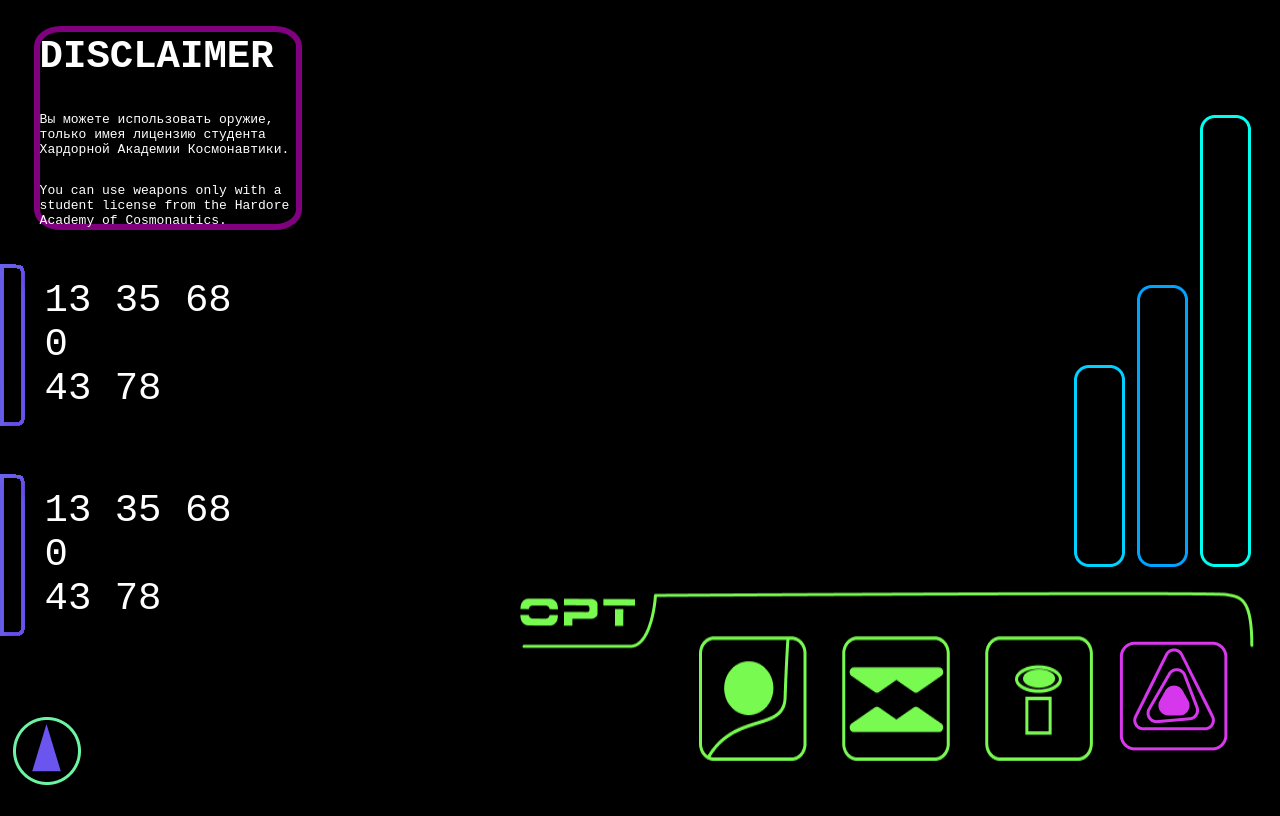
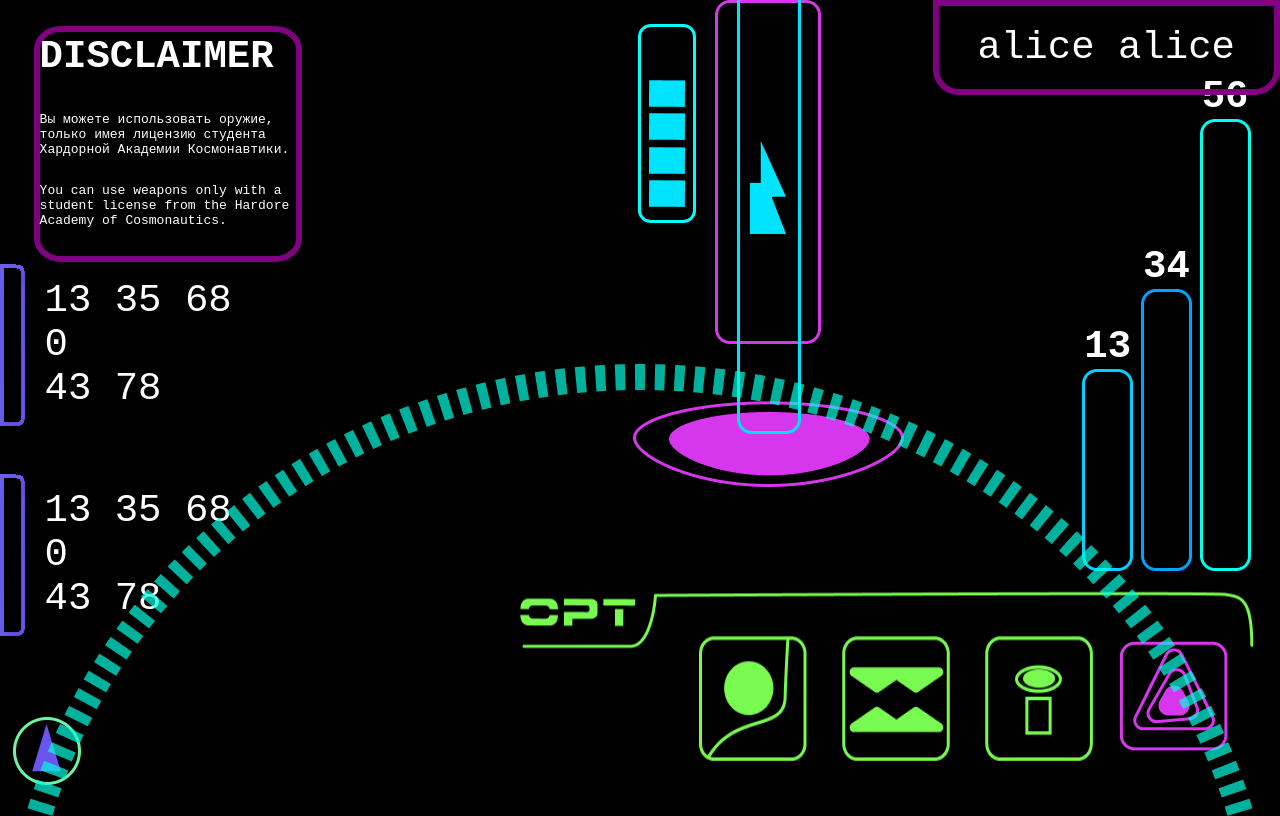
Before and after one commit to Rayova/dashaspizdez, a plain HTML site: page index.html in a window 1280 px wide. Shown: the top 816 px of the page. Drawn offline with Linux system fonts and the light colour scheme.

Commit message:
основа

```diff
--- a/index.html
+++ b/index.html
@@ -43,27 +43,43 @@
 
 
     <section class="main__section__4">
-      <img class="main__section__4__img1" src="img/16(3).png" alt="">
 
-      <img class="main__section__4__img2" src="img/16(2).png" alt="">
+      <div class="main__section__4__div">
+        <img class="main__section__4__img1" src="img/16(3).png" alt="">
+        <h1 class="main__section__4__h1">13</h1>
+      </div>
 
-      <img class="main__section__4__img3" src="img/16(1).png" alt="">
-<!--
-      <h1>23</h1>
-      <h2>56</h2>
-      <h3>68</h3> -->
+      <div class="main__section__4__div">
+        <img class="main__section__4__img1" src="img/16(2).png" alt="">
+        <h2 class="main__section__4__h2">34</h2>
+      </div>
 
+      <div class="main__section__4__div">
+        <img class="main__section__4__img1" src="img/16(1).png" alt="">
+        <h3 class="main__section__4__h3">56</h3>
+      </div>
     </section>
 
+    <div class="main__alice">
+      <p>alice alice</p>
+    </div>
 
-    <section>
 
+    <section class="main__section__5">
+      <img class="main__section__5__img__1" src="img/5(1).png" alt="">
+      <img class="main__section__5__img__2" src="img/5(2).png" alt="">
+
+      <div class="main__section__5__div__img">
+        <img src="img/5(4).png" alt="">
+        <img src="img/5(4).png" alt="">
+        <img src="img/5(4).png" alt="">
+        <img src="img/5(4).png" alt="">
+      </div>
     </section>
 
-
-    <section>
-
-    </section>
+    <div class="wheel">
+      <img src="img/circle13.png" alt="">
+    </div>
 
   </main>
 
--- a/styles/master.css
+++ b/styles/master.css
@@ -1,10 +1,11 @@
 body {
   background: #000;
+  overflow: hidden;
 }
 
 .main__section__1 {
   width: 20vw;
-  height: 15vw;
+  height: 28vh;
 
   background: #000;
 
@@ -95,16 +96,117 @@ body {
   bottom: 25vh;
 
   padding: 2vw;
+
+  display: flex;
+  align-items: flex-end;
 }
 
-.main__section__4 img {
+.main__section__4__img1 {
+  position: relative;
   padding: 0.3vw;
 }
 
-.main__section__4 h1 {
+.main__section__4__h1,
+.main__section__4__h3,
+.main__section__4__h2 {
+  text-align: center;
+  color: #fff;
+  font-size: 3em;
+  font-family: monospace;
+
+  margin-bottom: -0.1em;
+}
+
+.main__section__4__div {
+  display: flex;
+  flex-direction: column-reverse;
+}
+
+
+/* alice */
+
+.main__alice {
   position: absolute;
-  top: 10px;
+  top: 0px;
+  right: 0px;
+
+  border-style: solid;
+  border-color: purple;
+  border-width: 0.4em;
+  border-radius: 0 0 2vw 2vw;
+}
+
+.main__alice p {
+  font-family: monospace;
+  font-size: 3em;
+
+  margin: 0.5em 0;
+  padding: 0 1em;
+
   color: #fff;
+}
+
+.main__section__5 {
+  position: absolute;
+  top: 0px;
+  right: 40vw;
+
+  display: flex;
+  justify-content: center;
+}
+
+.main__section__5__img__1,
+.main__section__5__img__2 {
+  position: absolute;
+  top: 0px;
+}
+
+.main__section__5__div__img {
+  border-style: solid;
+  border-color: cyan;
+  border-width: 0.2em;
+  border-radius: 1vw 1vw;
+
+  display: flex;
+  flex-direction: column;
+
+  margin: 3vh;
+  position: absolute;
+  top: 0px;
+  left: -12vw;
+}
+
+.main__section__5__div__img img{
+  padding: 0.2em 0.5em 0.2em 0.5em;
+}
+
+.main__section__5__div__img img:first-child{
+  padding-top: 3.3em;
+}
+
+.main__section__5__div__img img:last-child{
+  padding-bottom: 0.8em;
+}
+
+
+
+/* колесо */
+
+.wheel {
+  display: flex;
+  justify-content: center;
+}
+
+.wheel img {
+  position: absolute;
+  bottom: -100%;
+}
+
+.wheel p {
+  font-family: monospace;
+  font-size: 3em;
+  color: cyan;
+
 }
 
 
@@ -128,4 +230,7 @@ body {
 
 
 
+
+
+
 /* fdsd */
```
